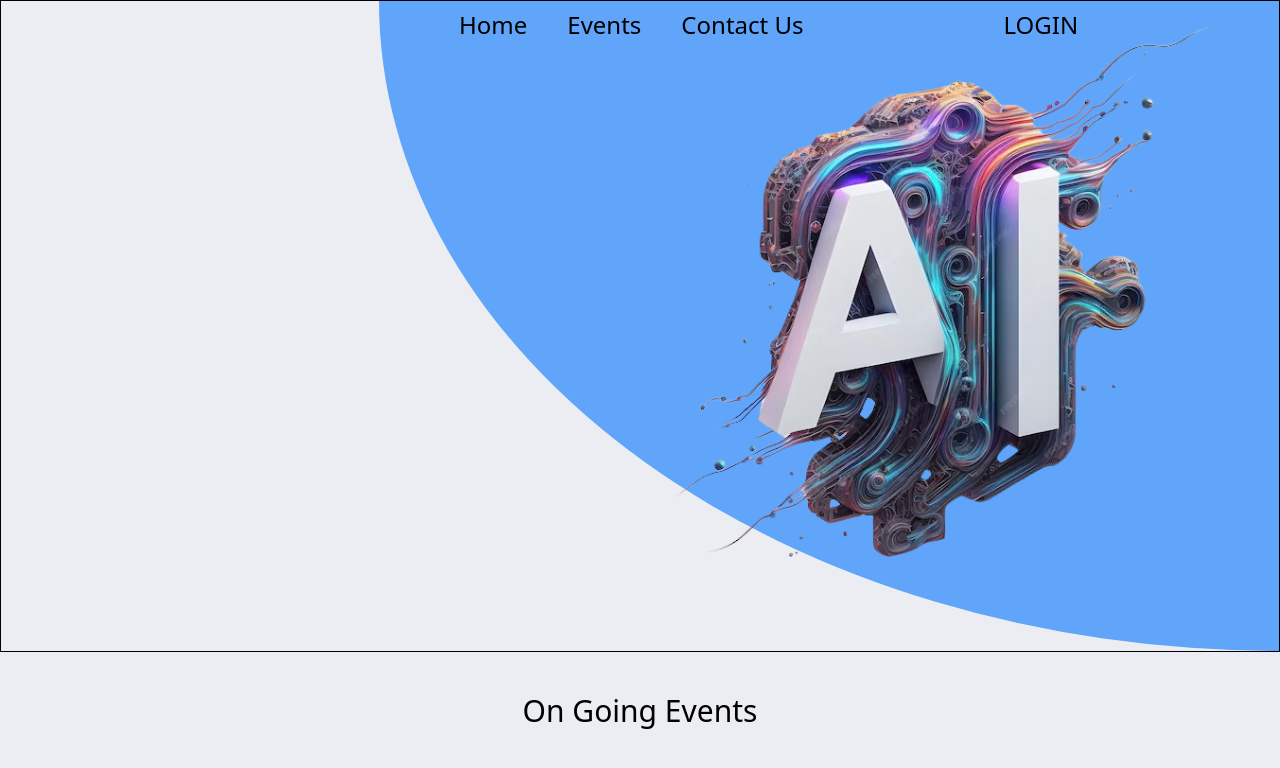
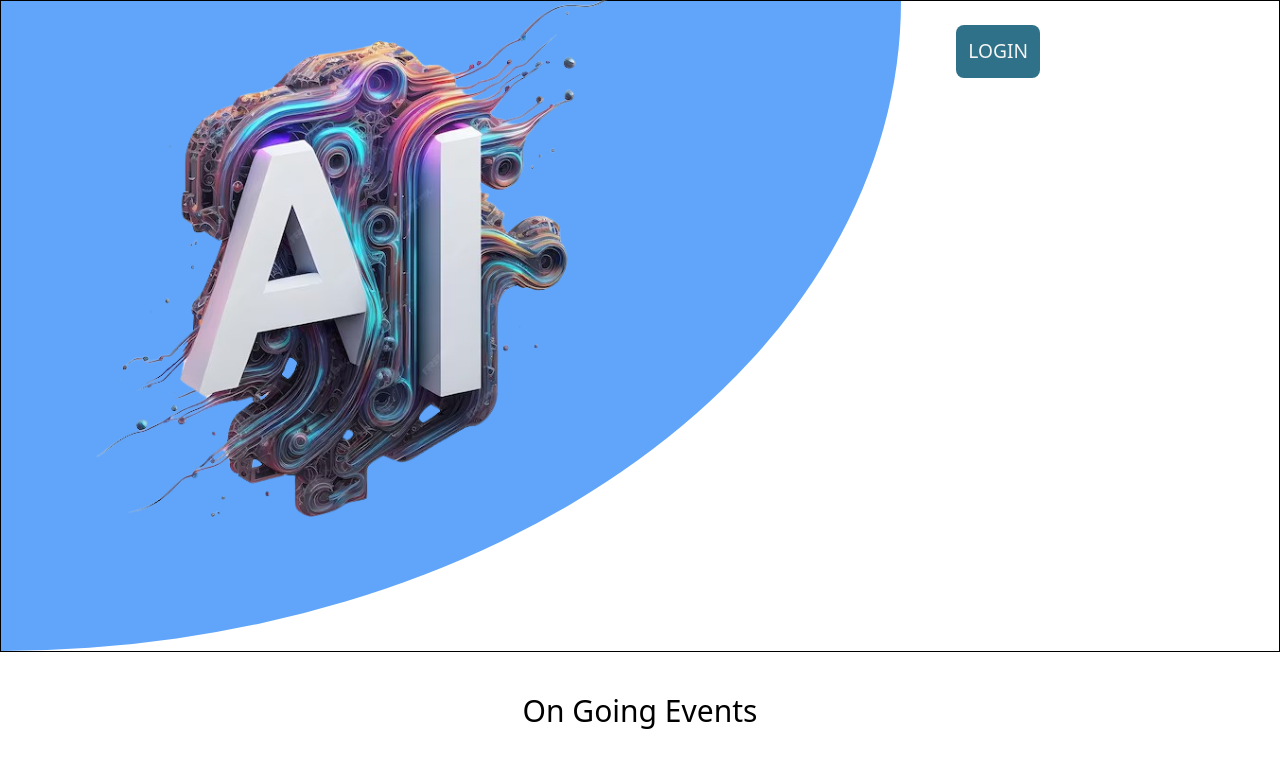
Before and after one commit to silentFellow/AI_Website, a React (Vite) app in the folder client/: page / in a window 1280 px wide. Shown: the top 768 px of the page. Built offline with nearby package versions, Linux system fonts and the light colour scheme.

Commit message:
ui bug fixes

```diff
--- /dev/null
+++ b/client/src/components/EventRegisterForm.jsx
@@ -0,0 +1,107 @@
+import React from 'react'
+import { useRef, useState } from 'react'
+import { AiOutlineClose } from 'react-icons/ai'
+import userApi from '../api/app'
+
+const EventRegisterForm = ({ setAddEvent, type }) => {
+
+  const [message, setMessage] = useState('')
+  const eventNameRef = useRef()
+  const linkRef = useRef()
+  const rulesRef = useRef()
+  const dtRef = useRef()
+  const descRef = useRef()
+
+  const eventRegister = async (e) => {
+    e.preventDefault()
+    const rules = rulesRef.current.value
+    const link = linkRef.current.value
+    const name = eventNameRef.current.value
+    const dt = dtRef.current.value
+    const description = descRef.current.value
+    if(rules == '' || link == '' || name == '' || dt == 'undefined') {
+      setMessage("Enter valid details...")
+      return
+    }
+    try {
+      setMessage('Please wait...')
+      const res = await userApi.post('/events/add', {
+        name,
+        link,
+        description,
+        rules,
+        'expireAt': new Date(dt).toISOString()
+      })
+      if(res.status == 200) {
+        setMessage('')
+        setAddEvent(false)
+        rulesRef.current.value = ''
+        linkRef.current.value = ''
+        eventNameRef.current.value = ''
+        dtRef.current.value = ''
+      }
+      else setMessage('Something went wrong...')
+    }
+    catch(e) {
+      console.log(e)
+    }
+  }
+
+  return (
+    <form className="relative h-screen w-full max-w-5xl bg-primary z-30 rounded-lg p-6 flex flex-col justify-center items-center">
+      <AiOutlineClose
+        className='text-[1.8rem] text-red-950 absolute top-6 md:top-12 right-6 md:right-12 font-extrabold cursor-pointer'
+        onClick={() => {
+        setAddEvent(false)
+        setMessage('')
+        eventNameRef.current.value = ''
+        linkRef.current.value = ''
+        rulesRef.current.value = ''
+        dtRef.current.value = ''
+        }}
+      />
+      <input
+        type="text"
+        placeholder='Enter event name...'
+        className='h-[3.9rem] w-[93%] md:w-[72%] p-3 px-6 outline-none rounded-xl m-3 bg-primary border-b-4 border-dotted border-ascent'
+        ref={eventNameRef}
+      />
+      <input
+        type="text"
+        placeholder='Enter google form link...'
+        className='h-[3.8rem] w-[93%] md:w-[72%] p-3 px-6 outline-none rounded-xl m-3 bg-primary border-b-4 border-dotted border-ascent'
+        ref={linkRef}
+      />
+      <textarea
+        placeholder='Enter Description...'
+        cols='9'
+        rows='9'
+        className='w-[93%] md:w-[72%] p-3 px-6 outline-none rounded-xl m-3 bg-primary border-4 border-dotted border-ascent'
+        ref={descRef}
+      />
+      <textarea
+        placeholder='Enter Rules...'
+        cols='9'
+        rows='9'
+        className='w-[93%] md:w-[72%] p-3 px-6 outline-none rounded-xl m-3 bg-primary border-4 border-dotted border-ascent'
+        ref={rulesRef}
+      />
+      <input
+        type="datetime-local"
+        className='h-[3.8rem] w-[93%] md:w-[72%] p-3 px-6 outline-none rounded-xl m-3 bg-primary border-b-4 border-dotted border-ascent'
+        ref={dtRef}
+      />
+      <button
+        className='p-3 px-12 bg-ascent rounded-xl hover:opacity-80 m-3'
+        onClick={eventRegister}
+      >
+        {type}
+      </button>
+      <div
+        className={`${message != '' ? 'p-3 h-[3.9rem] w-[93%] md:w-[72%] text-primary bg-secondary mt-3 rounded-xl flex justify-center items-center' : 'hidden'}`}
+      >{message}</div>
+    </form>
+  )
+}
+
+export default EventRegisterForm
--- a/client/src/components/navbar.jsx
+++ /dev/null
@@ -1,20 +0,0 @@
-import { Link } from "react-router-dom";
-
-const Navbar = () => {
-  return (
-    <div className="flex bg-transparent">
-      <ul className="flex  space-x-10 text-2xl ml-[5rem] mt-2 bg-transparent">
-        <li className="bg-transparent cursor-pointer">
-          <Link className="bg-transparent" to={'admin/login'}>Home</Link>
-          </li>
-        <li className="bg-transparent cursor-pointer">Events</li>
-        <li className="bg-transparent cursor-pointer">Contact Us</li>
-      </ul>
-      <li className="list-none text-2xl mt-2 bg-transparent ml-[200px] cursor-pointer">
-        LOGIN
-      </li>
-    </div>
-  );
-};
-
-export default Navbar;
--- a/client/src/index.css
+++ b/client/src/index.css
@@ -6,9 +6,8 @@
 *{
   box-sizing: border-box;
   margin-top: 0px;
-  background-color: #ebedf3;
 }
 
 .ellipses{
-  border-radius:100% 0% 0% 100% / 0% 100% 0% 100%  ;
+  border-radius:0% 100% 100% 0% / 100% 0% 100% 0%  ;
 }
--- a/client/src/pages/Admin.jsx
+++ b/client/src/pages/Admin.jsx
@@ -6,7 +6,7 @@ import { CiMenuKebab } from 'react-icons/ci'
 import Usercard from '../components/Usercard'
 import userApi from '../api/app'
 import { AiOutlineClose } from 'react-icons/ai'
-import e from 'cors'
+import EventRegisterForm from '../components/eventRegisterForm'
 
 const Admin = () => {
   const [showMenu, setShowMenu] = useState(false)
@@ -21,11 +21,6 @@ const Admin = () => {
   const unameRef = useRef()
   const passRef = useRef()
   const cPassRef = useRef()
-
-  const eventNameRef = useRef()
-  const linkRef = useRef()
-  const rulesRef = useRef()
-  const dtRef = useRef()
 
   const [_, setCookie] = useCookies(['user'])
   const navigate = useNavigate()
@@ -70,39 +65,6 @@ const Admin = () => {
     }
   }
 
-  const eventRegister = async (e) => {
-    e.preventDefault()
-    const rules = rulesRef.current.value
-    const link = linkRef.current.value
-    const name = eventNameRef.current.value
-    const dt = dtRef.current.value
-    if(rules == '' || link == '' || name == '' || dt == 'undefined') {
-      setMessage("Enter valid details...")
-      return
-    }
-    try {
-      setMessage('Please wait...')
-      const res = await userApi.post('/events/add', {
-        name,
-        link,
-        rules,
-        'expireAt': new Date(dt).toISOString()
-      })
-      if(res.status == 200) {
-        setMessage('')
-        setAddEvent(false)
-        rulesRef.current.value = ''
-        linkRef.current.value = ''
-        eventNameRef.current.value = ''
-        dtRef.current.value = ''
-      }
-      else setMessage('Something went wrong...')
-    }
-    catch(e) {
-      console.log(e)
-    }
-  }
-
   useEffect(() => {
     const getData = async () => {
       try {
@@ -121,7 +83,6 @@ const Admin = () => {
   return (
     <div className="min-h-screen min-w-screen bg-primary">
       <section className="min-h-screen max-w-5xl m-auto">
-
         <nav className="w-full text-secondary flex justify-between p-4 px-9">
           <span className="font-bold text-[1.2rem] hidden md:flex">KEC AI ASSOCIATION</span>
           <span className="font-bold text-[1.2rem] md:hidden">KEC</span>
@@ -183,52 +144,10 @@ const Admin = () => {
           </section>
 
           <section className={`${addEvent ? "absolute top-0 left-0 flex justify-center items-center h-screen w-screen z-40" : 'hidden'}`}>
-            <form className="relative h-screen w-full max-w-5xl bg-primary z-30 rounded-lg p-6 flex flex-col justify-center items-center">
-              <AiOutlineClose
-                className='text-[1.8rem] text-red-950 absolute top-6 md:top-12 right-6 md:right-12 font-extrabold cursor-pointer'
-                onClick={() => {
-                  setAddEvent(false)
-                  setMessage('')
-                  eventNameRef.current.value = ''
-                  linkRef.current.value = ''
-                  rulesRef.current.value = ''
-                  dtRef.current.value = ''
-                }}
-              />
-              <input
-                type="text"
-                placeholder='Enter event name...'
-                className='h-[3.9rem] w-[93%] md:w-[72%] p-3 px-6 outline-none rounded-xl m-3 bg-primary border-b-4 border-dotted border-ascent'
-                ref={eventNameRef}
-              />
-              <input
-                type="text"
-                placeholder='Enter google form link...'
-                className='h-[3.8rem] w-[93%] md:w-[72%] p-3 px-6 outline-none rounded-xl m-3 bg-primary border-b-4 border-dotted border-ascent'
-                ref={linkRef}
-              />
-              <textarea
-                placeholder='Enter Rules...'
-                cols='9'
-                rows='9'
-                className='w-[93%] md:w-[72%] p-3 px-6 outline-none rounded-xl m-3 bg-primary border-4 border-dotted border-ascent'
-                ref={rulesRef}
-              />
-              <input
-                type="datetime-local"
-                className='h-[3.8rem] w-[93%] md:w-[72%] p-3 px-6 outline-none rounded-xl m-3 bg-primary border-b-4 border-dotted border-ascent'
-                ref={dtRef}
-              />
-              <button
-                className='p-3 px-12 bg-ascent rounded-xl hover:opacity-80 m-3'
-                onClick={eventRegister}
-              >
-                Regiter
-              </button>
-              <div
-                className={`${message != '' ? 'p-3 h-[3.9rem] w-[93%] md:w-[72%] text-primary bg-secondary mt-3 rounded-xl flex justify-center items-center' : 'hidden'}`}
-              >{message}</div>
-            </form>
+            <EventRegisterForm
+              setAddEvent={setAddEvent}
+              type={'Register'}
+            />
           </section>
         </nav>
 
@@ -245,7 +164,7 @@ const Admin = () => {
               <span
                 className={`${category === 'users' ? "text-white cursor-pointer opacity-80 p-2 px-4 border-solid" : "cursor-pointer opacity-80 p-2 px-4 border-solid"}`}
                 onClick={() => setCategory('users')}
-              >EVENTS</span>
+              >USERS</span>
             </section>
           </section>
 
--- a/client/src/pages/Home.jsx
+++ b/client/src/pages/Home.jsx
@@ -1,16 +1,21 @@
 import React from 'react'
-import Navbar from '../components/navbar'
 import Card from "../components/Card"
 import img from "../assets/ai.png"
+import { Link } from 'react-router-dom'
 
 const Home = () => {
   return (
     <div className="flex flex-col max-w-full">
-      <div className="border border-black flex justify-end">
-        <section className=" ellipses bg-blue-400 h-[650px] w-[900px] ">
-          <Navbar />
-          <img src={img} alt="" className=" w-[700px] ml-[200px] -mt-[80px] bg-transparent" />
+      <div className="border border-black flex justify-start">
+        <section className="ellipses bg-blue-400 h-[650px] w-[900px] ">
+          <Link to='/admin/details'
+            className='p-3 text-[1.2rem] bg-ascent rounded-lg text-primary absolute right-[15rem] hover:opacity-75 mt-6'
+          >
+            LOGIN
+          </Link>
+          <img src={img} alt="Ai logo" className="w-[700px] mr-[200px] -mt-[80px] bg-transparent" />
         </section>
+
       </div>
       <Card
         Name={"Event  Name"}
--- a/client/tailwind.config.js
+++ b/client/tailwind.config.js
@@ -4,7 +4,6 @@ export default {
     "./index.html",
     "./src/**/*.{js,ts,jsx,tsx}",
   ],
-
 
   theme: {
     extend: {
```
